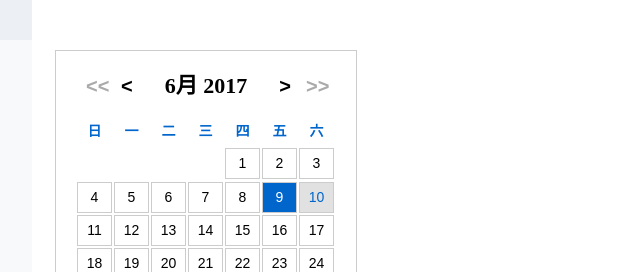
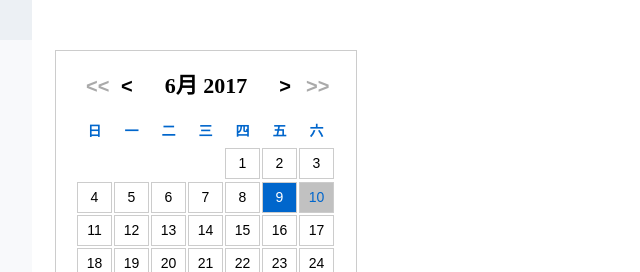
Before and after one commit to duleigiser/webpack-step, a website built with webpack: page src/index.html in a window 1280 px wide. Both pictures are taken after a click on the element "10". Shown: the top 272 px of the page, 88-728 px from the left. Built offline with nearby package versions, Linux system fonts and the light colour scheme; files whose address does not match are found by name.

Commit message:
日历当前天背景颜色修改

```diff
--- a/src/css/calender.css
+++ b/src/css/calender.css
@@ -17,5 +17,5 @@
 #calenderBox .dateCont span.noCont{width:35px; height:31px; border:none; cursor:default;}
 #calenderBox .dateBox span.nowDate{background:#06c; color:#fff;}
 #calenderBox .dateBox span.dateHover{background:#fff; color:#06c; border: 1px solid #06c}
-#calenderBox .dateBox span.dateCurr{background:#e1e1e1; color:#06c;}
+#calenderBox .dateBox span.dateCurr{background:#c1c1c1; color:#06c;}
 #calenderBox .dateBox span.dateActive{background:#ff0; color:#06c;}
```
